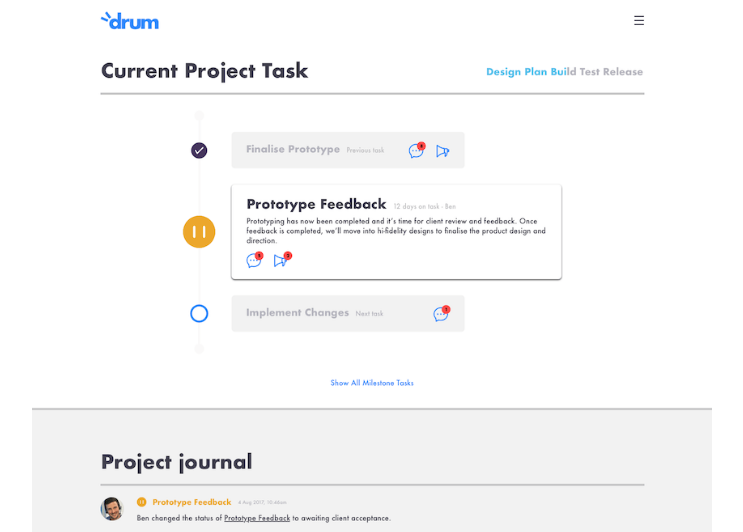
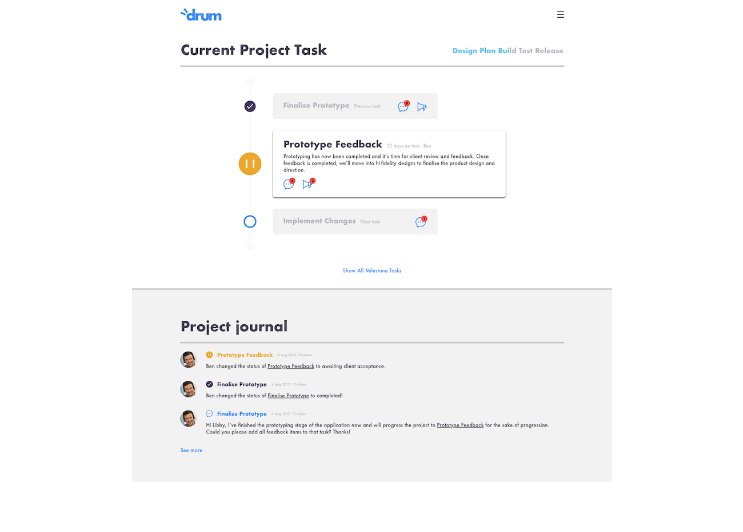
Before and after one commit to benwalks/drum_landing, a plain HTML site: page index.html in a window 1280 px wide. Shown: the top 532 px of the page, without its empty margins (268-1011 px from the left). Drawn offline with Linux system fonts and the light colour scheme.

Commit message:
Adjusted image size to not be so dominant

```diff
--- a/index.html
+++ b/index.html
@@ -33,7 +33,7 @@
     }
 
     .dash-image {
-      width: 680px;
+      width: 480px;
     }
 
     .drum-logo {
```
